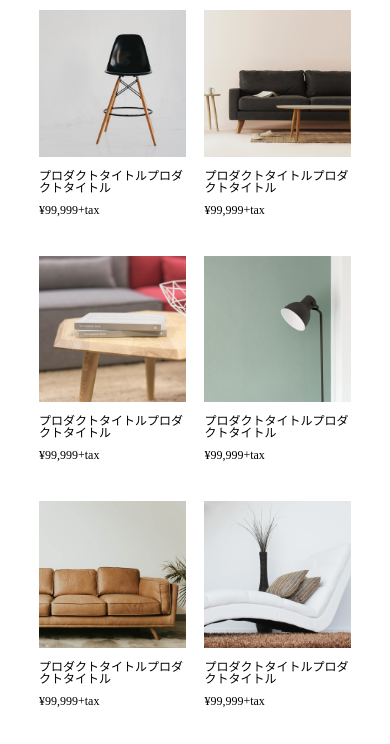
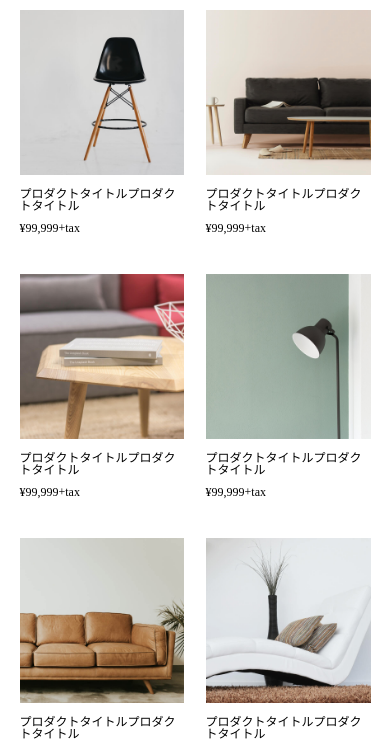
Before and after one commit to Ryuyasmily/To-wordpress, a plain HTML site: page index.html in a window 390 px wide. Shown: the part 70-814 px from the top of the page. Drawn offline with nearby package versions, Linux system fonts and the light colour scheme.

Commit message:
Add files via upload

```diff
--- a/responsive.css
+++ b/responsive.css
@@ -32,10 +32,6 @@
 }
 
 @media (max-width:570px) {
-  .wrapper {
-    width: 80%;
-  }
-
 
   .flex {
     display: block;
```
Also changed, not shown: product1.html (+2 -0 lines), product2.html (+3 -1 lines).
